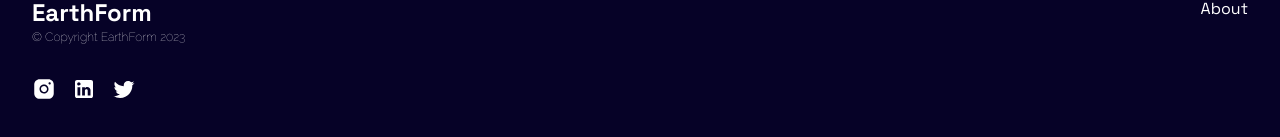
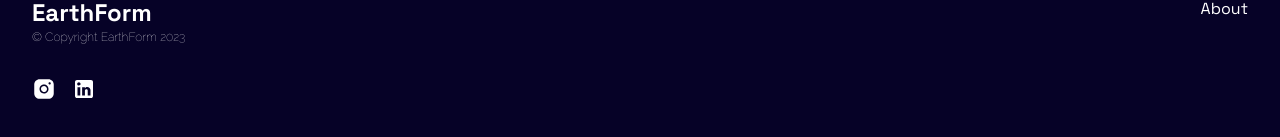
Before and after one commit to earthformlabs/efl-website, a Nuxt app: page / in a window 1280 px wide. Shown: the part 3123-3260 px from the top of the page. Built offline with nearby package versions, Linux system fonts and the light colour scheme.

Commit message:
hide twitter

```diff
--- a/components/AppFooter.vue
+++ b/components/AppFooter.vue
@@ -10,10 +10,10 @@
       icon: "/icons/linkedin.svg",
       link: "linkedin.com/company/earthform-labs",
     },
-    {
-      icon: "/icons/twitter.svg",
-      link: "twitter.com/earthformlabs",
-    },
+    // {
+    //   icon: "/icons/twitter.svg",
+    //   link: "twitter.com/earthformlabs",
+    // },
   ];
 
   const getFullYear = () => {
```
